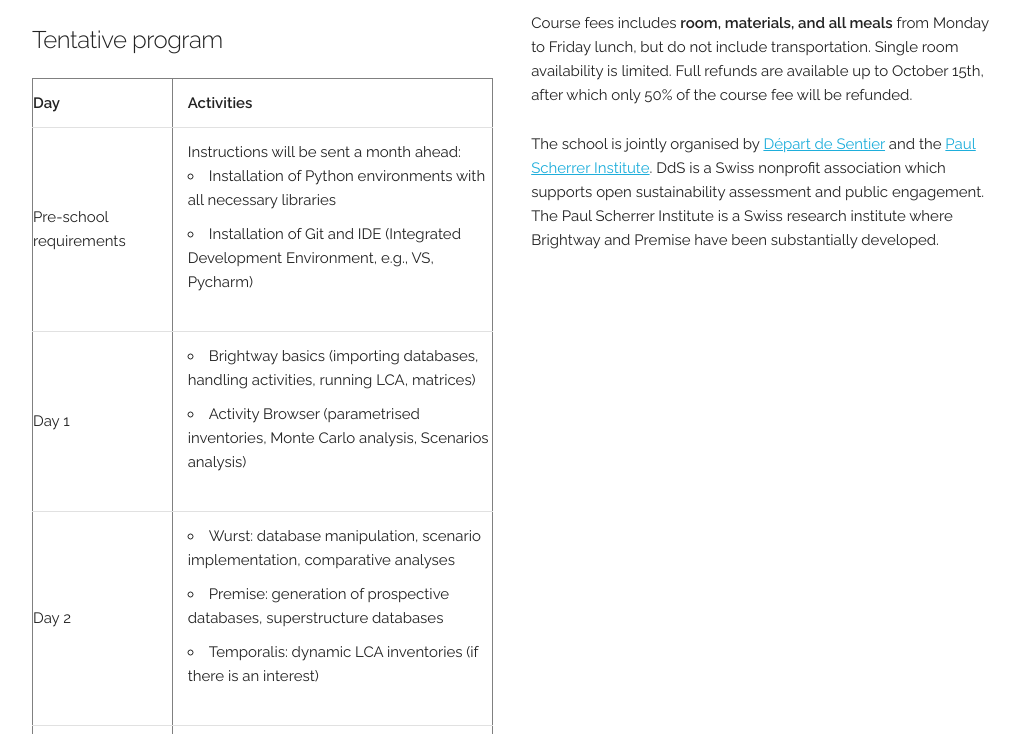
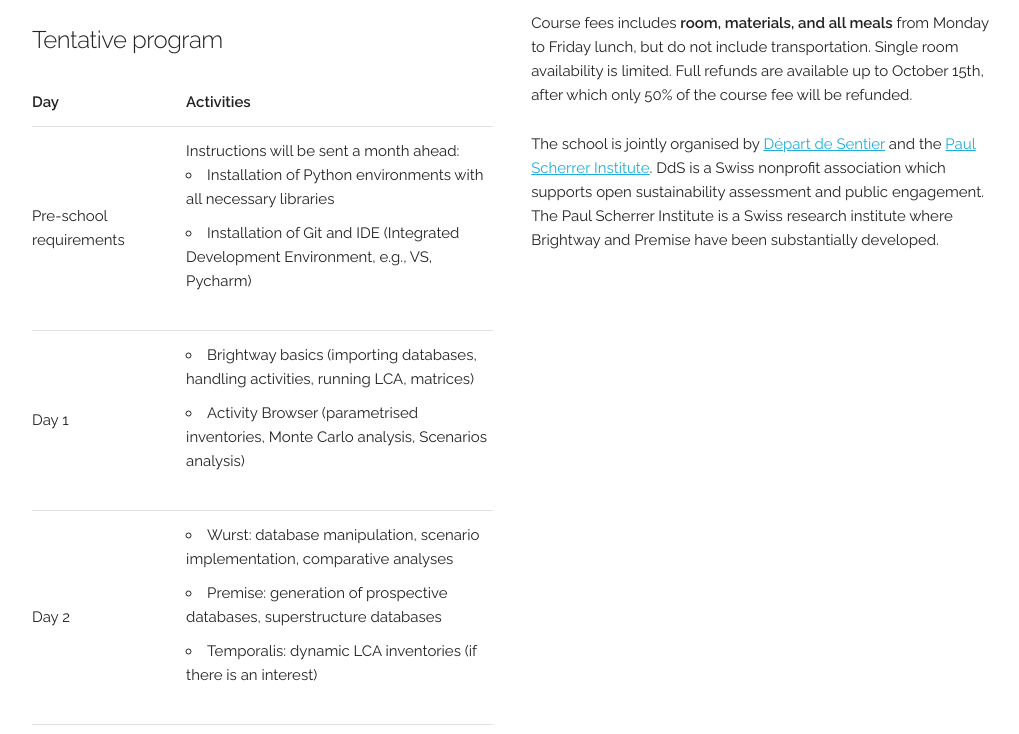
Before and after one commit to Depart-de-Sentier/Depart-de-Sentier.github.io, a plain HTML site: page schools/nov-24/index.html in a window 1280 px wide. Shown: the part 1628-2362 px from the top of the page, without its empty margins (128-1147 px from the left). Drawn offline with Linux system fonts and the light colour scheme.

Commit message:
Update school page

```diff
--- a/schools/nov-24/index.html
+++ b/schools/nov-24/index.html
@@ -51,11 +51,14 @@
           These notebooks include exercises, and we will discuss the solutions in class. From Thursday to Friday, you will work in groups of around five people and apply these ideas in small group projects. Short teaching inputs will support the group work. Groups will present their results on Friday afternoon.</p>
 
         <h5>Tentative program</h5>
-        <table border="1">
+        <table>
+        <thead>
         <tr>
           <th>Day</th>
           <th>Activities</th>
         </tr>
+        </thead>
+          <tbody>
         <tr>
           <td>Pre-school requirements</td>
           <td>Instructions will be sent a month ahead:
@@ -113,6 +116,7 @@
             </ul>
           </td>
         </tr>
+        </tbody>
       </table>
 
         <p>This autumn school is primarily aimed at <b>students who wish to become familiar with the Brightway ecosystem, targeting specifically beginner and intermediate users</b>. Students who complete the school will receive a certificate for 2 ETCS credit points. Enrollment is limited to 30 people.</p>
```
